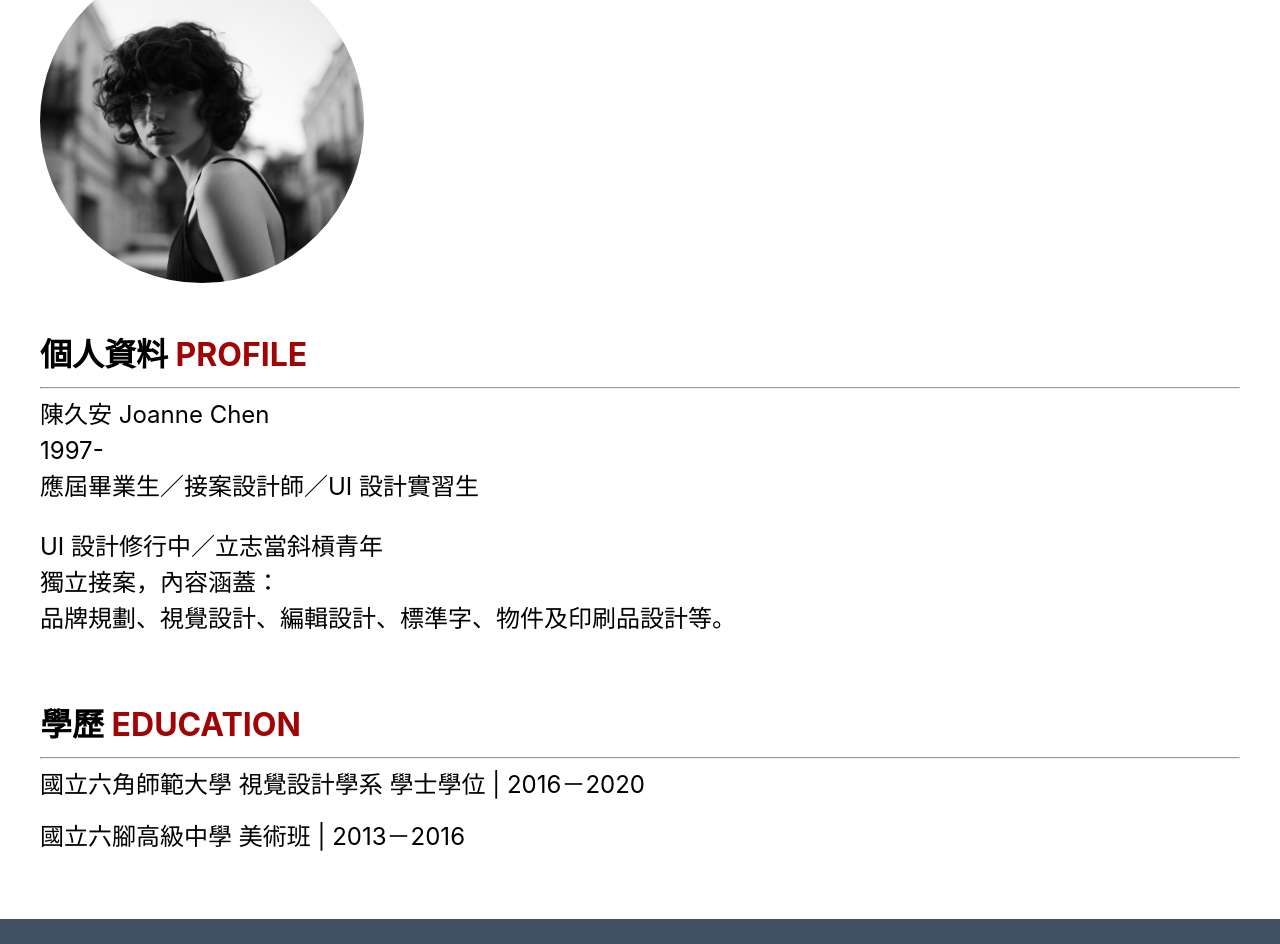
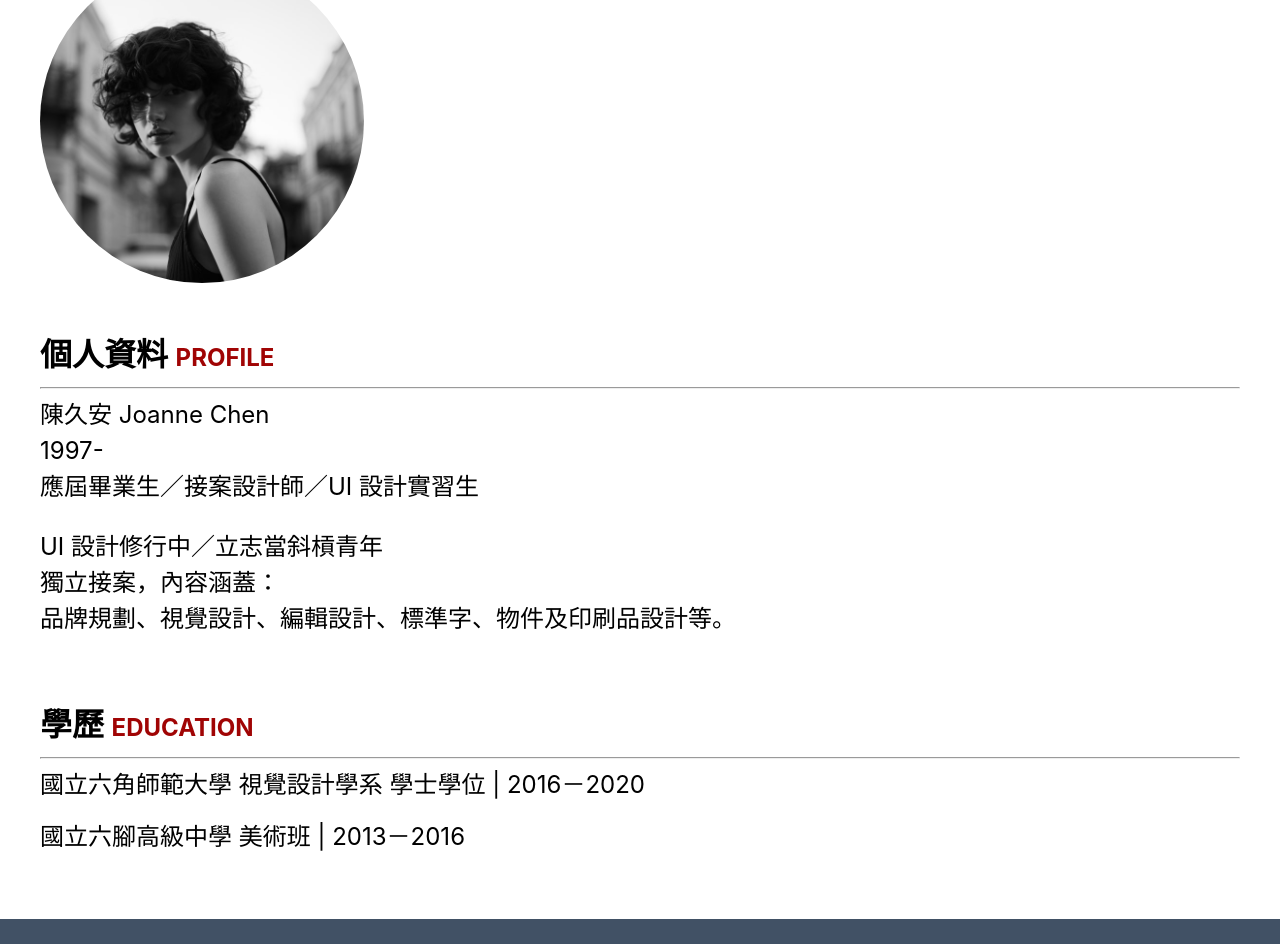
Before and after one commit to ChiuYuChun/Gulp, a plain HTML site: page index.html in a window 1280 px wide. Shown: the part 331-1275 px from the top of the page. Drawn offline with Linux system fonts and the light colour scheme.

Commit message:
Update 2022-07-27T16:44:51.714Z

```diff
--- a/index.html
+++ b/index.html
@@ -26,7 +26,7 @@
 
     </main>
     <div class="profile">
-        <h2 class="fz-4 fw-b">個人資料 <span class="color-red">PROFILE</span></h2>
+        <h2 class="fz-4 fw-b">個人資料 <span class="color-red fz-3">PROFILE</span></h2>
         <hr>
         <ul class="profile-content fz-3 mb-24">
             <li>陳久安 Joanne Chen</li>
@@ -39,7 +39,7 @@
             <li>品牌規劃、視覺設計、編輯設計、標準字、物件及印刷品設計等。</li>
           </ul>
           <!-- 學歷 -->
-          <h2 class="fz-4 fw-b">學歷 <span class="color-red">EDUCATION</span></h2>
+          <h2 class="fz-4 fw-b">學歷 <span class="color-red fz-3">EDUCATION</span></h2>
           <hr>
           <ul class="profile-content fz-3 mb-64">
               <li>國立六角師範大學 視覺設計學系 學士學位 | 2016－2020</li>
```
